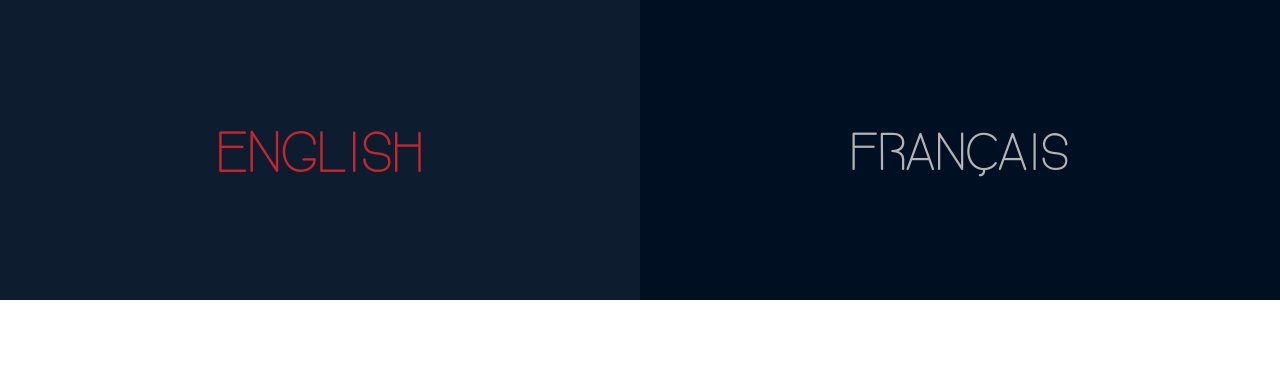
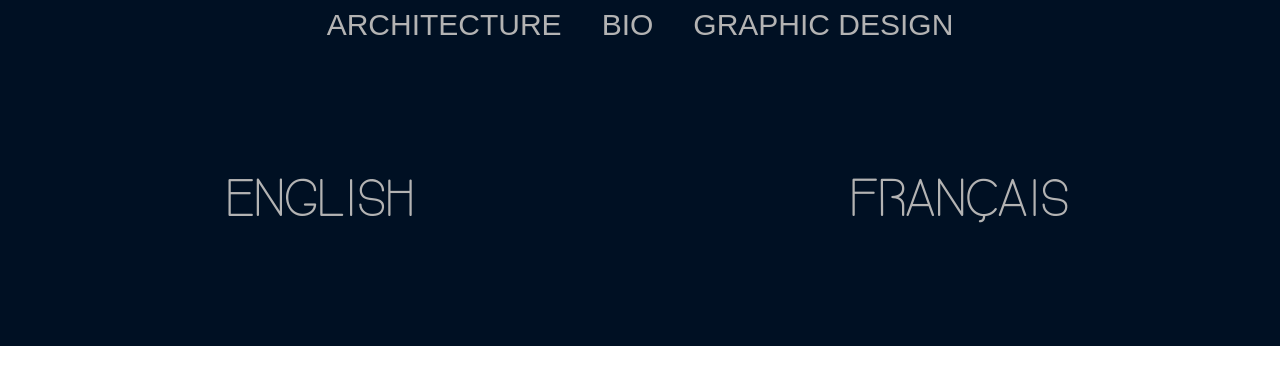
Before and after one commit to GuillaumeFerron/besignss, a Vue app: page /#/ in a window 1280 px wide. Shown: the top 384 px of the page. Built offline with nearby package versions, Linux system fonts and the light colour scheme.

Commit message:
header creation + use in app layout

```diff
--- a/src/App.vue
+++ b/src/App.vue
@@ -1,11 +1,19 @@
 <template>
   <div id="app">
-    <router-view/>
+    <be-header/>
+    <div id="content">
+      <router-view/>
+    </div>
   </div>
 </template>
 
 <script>
+  import BeHeader from '@/components/BeHeader.vue'
+
   export default {
+    components: {
+      BeHeader
+    },
     name: 'App'
   }
 </script>
@@ -15,7 +23,9 @@
     -webkit-font-smoothing: antialiased;
     -moz-osx-font-smoothing: grayscale;
   }
-
+  #content {
+    padding-top: 46px;
+  }
   @font-face {
     font-family: "Bavro";
     src: url("../static/fonts/Bavro-Regular.ttf")
--- /dev/null
+++ b/src/components/BeHeader.vue
@@ -0,0 +1,48 @@
+<template>
+  <div class="header-container">
+    <router-link class="architecture-header" to="/architecture">ARCHITECTURE</router-link>
+    <router-link class="bio-header" to="/bio">BIO</router-link>
+    <router-link class="design-header" to="/design">GRAPHIC DESIGN</router-link>
+  </div>
+</template>
+
+<script>
+    export default {
+        name: 'be-header'
+    }
+</script>
+
+<style lang="scss" scoped>
+  .header-container {
+    display: flex;
+    flex-direction: row;
+    justify-content: center;
+    align-items: center;
+    position: fixed;
+    top: 0;
+    width: 100%;
+    height: 50px;
+    background-color: #001023;
+    .architecture-header {
+      font-family: "Bebas Neue", sans-serif;
+      padding: 0 20px 0 20px;
+      font-size: 30px;
+      text-decoration: none;
+      color: #B3B3B3;
+    }
+    .design-header {
+      font-family: "Bebas Neue", sans-serif;
+      padding: 5px 20px 5px 20px;
+      font-size: 30px;
+      text-decoration: none;
+      color: #B3B3B3;
+    }
+    .bio-header {
+      font-family: "Bebas Neue", sans-serif;
+      padding: 5px 20px 5px 20px;
+      font-size: 30px;
+      text-decoration: none;
+      color: #B3B3B3;
+    }
+  }
+</style>
--- a/src/components/Language/Language.vue
+++ b/src/components/Language/Language.vue
@@ -31,5 +31,6 @@
     align-items: center;
     background-color: #001023;
     height: 300px;
+    width: 100%;
   }
 </style>
--- a/src/components/pages/Landing.vue
+++ b/src/components/pages/Landing.vue
@@ -1,5 +1,7 @@
 <template>
-  <language/>
+  <div class="landing-container">
+    <language/>
+  </div>
 </template>
 
 <script>
@@ -14,4 +16,9 @@
 </script>
 
 <style lang="scss" scoped>
+  .landing-container {
+    display: flex;
+    flex-direction: column;
+    justify-content: flex-start;
+  }
 </style>
```
